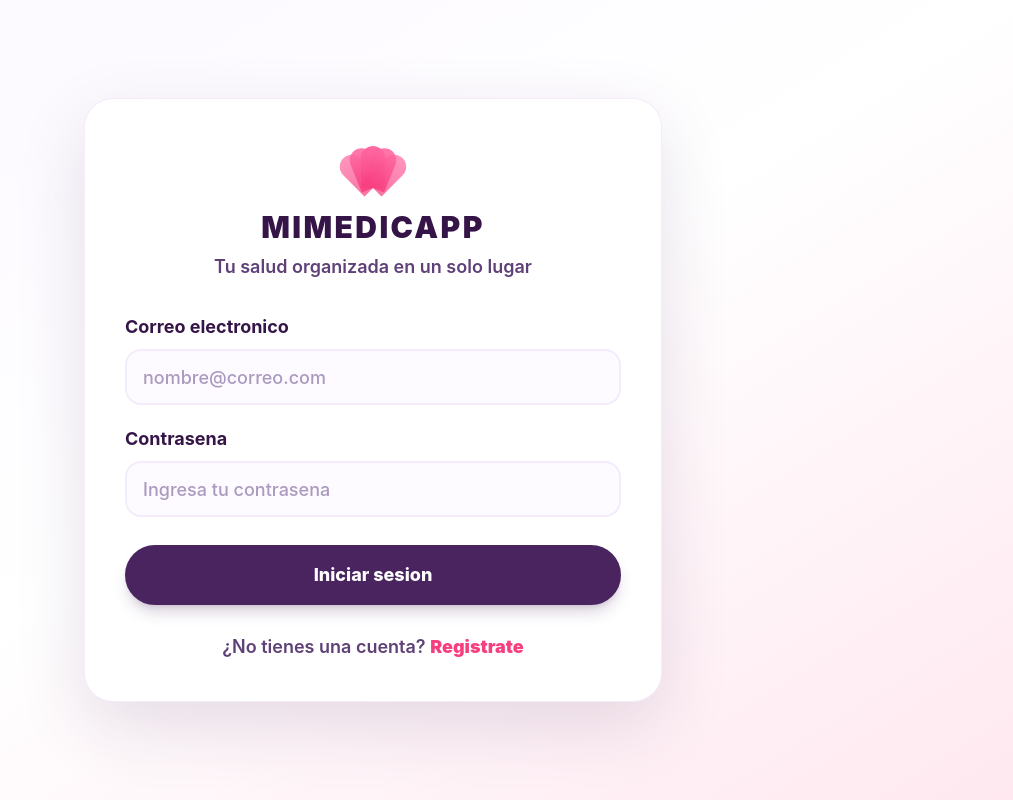
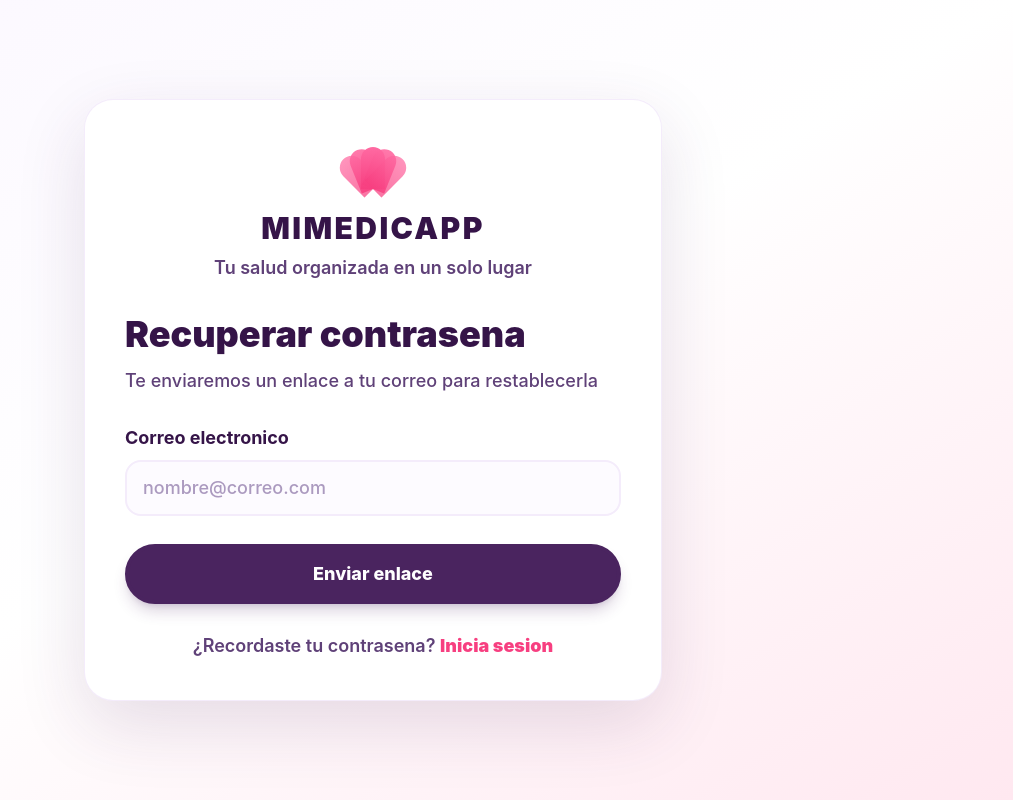
Before and after one commit to RL2021/ING-SOFT-II-MIMEDICAPP, a React (Vite) app: page /forgot_password in a window 1280 px wide. Before the commit this address led to /login. Shown: the whole page, without its empty margins (267-1280 px from the left). Built offline with nearby package versions, Linux system fonts and the light colour scheme.

Commit message:
Agregar opción de recuperación de contraseña

```diff
--- a/src/App.jsx
+++ b/src/App.jsx
@@ -6,12 +6,14 @@ import Register from "./pages/Register";
 import Medicines from "./pages/Medicines";
 import Settings from "./pages/Settings";
 import Exercise from "./pages/Exercise";
+import ForgotPassword from "./pages/ForgotPassword";
 
 export default function App() {
   return (
     <Routes>
       <Route path="/" element={<Navigate to="/login" replace />} />
       <Route path="/login" element={<Login />} />
+      <Route path="/forgot_password" element={<ForgotPassword />} />
       <Route path="/register" element={<Register />} />
       <Route path="/dashboard" element={<Dashboard />} />
       <Route path="/dashboard/citas-medicas" element={<Appointments />} />
--- /dev/null
+++ b/src/pages/ForgotPassword.jsx
@@ -0,0 +1,47 @@
+import { useState } from "react";
+import { Link } from "react-router-dom";
+import AuthLayout from "../components/AuthLayout";
+import InputField from "../components/InputField";
+import PrimaryButton from "../components/PrimaryButton";
+
+export default function ForgotPassword() {
+  const [enviado, setEnviado] = useState(false);
+
+  const handleSubmit = (event) => {
+    event.preventDefault();
+    setEnviado(true);
+  };
+
+  return (
+    <AuthLayout
+      title="Recuperar contrasena"
+      subtitle="Te enviaremos un enlace a tu correo para restablecerla"
+    >
+      {!enviado ? (
+        <form className="grid gap-5" onSubmit={handleSubmit}>
+          <InputField
+            id="recoverEmail"
+            label="Correo electronico"
+            type="email"
+            placeholder="nombre@correo.com"
+            autoComplete="email"
+          />
+          <div className="pt-2">
+            <PrimaryButton type="submit">Enviar enlace</PrimaryButton>
+          </div>
+        </form>
+      ) : (
+        <div className="rounded-2xl bg-plum-50 p-5 text-center text-lg font-semibold text-plum-700 ring-1 ring-plum-100">
+          Si tu correo esta registrado, te enviamos un enlace para restablecer tu contrasena.
+        </div>
+      )}
+
+      <p className="mt-7 text-center text-lg font-semibold text-plum-600">
+        ¿Recordaste tu contrasena?{" "}
+        <Link className="font-black text-lotus-500 underline-offset-4 hover:underline" to="/login">
+          Inicia sesion
+        </Link>
+      </p>
+    </AuthLayout>
+  );
+}
--- a/src/pages/Login.jsx
+++ b/src/pages/Login.jsx
@@ -32,6 +32,14 @@ export default function Login() {
           placeholder="Ingresa tu contrasena"
           autoComplete="current-password"
         />
+        <div className="-mt-2 text-right">
+          <Link
+            to="/forgot_password"
+            className="text-base font-semibold text-lotus-500 underline-offset-4 hover:underline"
+          >
+            ¿Olvidaste tu contrasena?
+          </Link>
+        </div>
         <div className="pt-2">
           <PrimaryButton type="submit">Iniciar sesion</PrimaryButton>
         </div>
@@ -39,7 +47,10 @@ export default function Login() {
 
       <p className="mt-7 text-center text-lg font-semibold text-plum-600">
         ¿No tienes una cuenta?{" "}
-        <Link className="font-black text-lotus-500 underline-offset-4 hover:underline" to="/register">
+        <Link
+          className="font-black text-lotus-500 underline-offset-4 hover:underline"
+          to="/register"
+        >
           Registrate
         </Link>
       </p>
```
